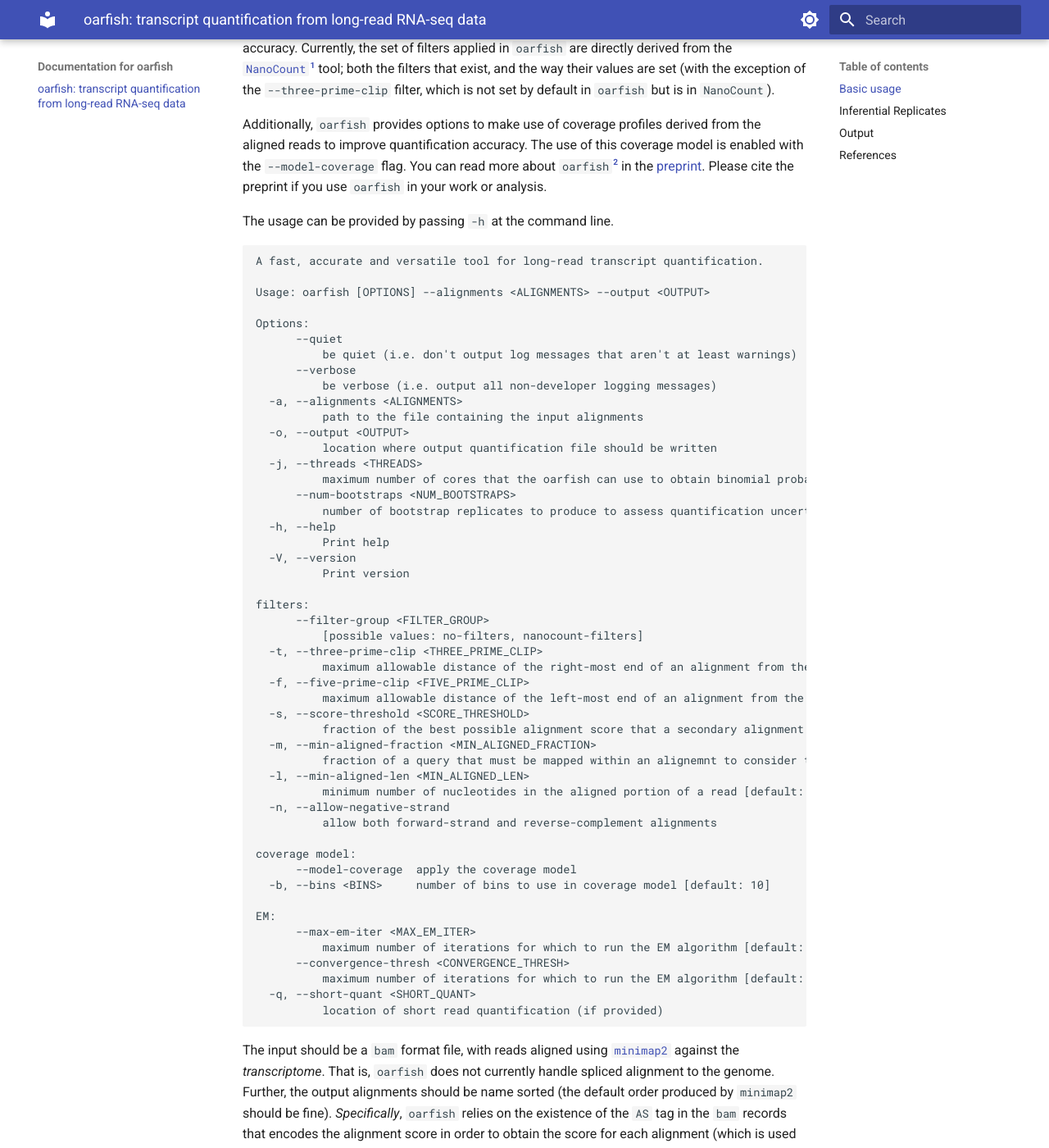
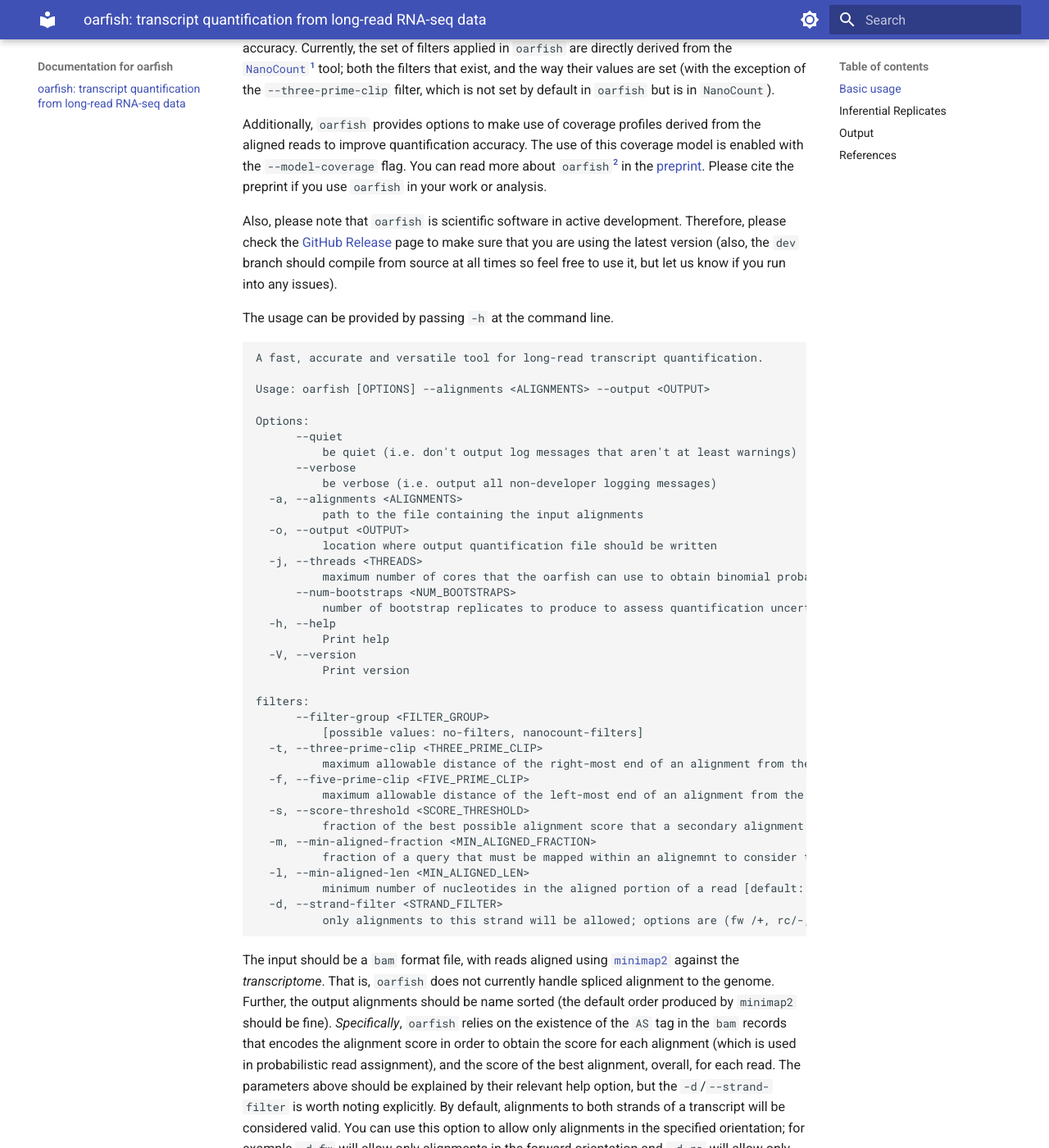
Before and after one commit to COMBINE-lab/oarfish, an MkDocs documentation site: the page built from docs/index.md, in a window 1280 px wide and 1400 px high, scrolled down 391 px. Shown: the whole window at 82% size. Built offline with MkDocs 1.6.1 and Material for MkDocs 9.7.7, drawn with Linux system fonts in a browser that asks for light colours; some of the changed text lies outside the part shown.

Commit message:
update docs

````diff
--- a/docs/index.md
+++ b/docs/index.md
@@ -7,6 +7,9 @@
 It optionally employs many filters to help discard alignments that may reduce quantification accuracy.  Currently, the set of filters applied in `oarfish` are directly derived from the [`NanoCount`](https://github.com/a-slide/NanoCount)[^Gleeson] tool; both the filters that exist, and the way their values are set (with the exception of the `--three-prime-clip` filter, which is not set by default in `oarfish` but is in `NanoCount`).
 
 Additionally, `oarfish` provides options to make use of coverage profiles derived from the aligned reads to improve quantification accuracy.  The use of this coverage model is enabled with the `--model-coverage` flag. You can read more about `oarfish`[^preprint] in the [preprint](https://www.biorxiv.org/content/10.1101/2024.02.28.582591v1). Please cite the preprint if you use `oarfish` in your work or analysis.
+
+Also, please note that `oarfish` is scientific software in active development.  Therefore, please check the [GitHub Release](https://github.com/COMBINE-lab/oarfish/releases) page to make sure that you are using the latest version
+(also, the `dev` branch should compile from source at all times so feel free to use it, but let us know if you run into any issues).
 
 The usage can be provided by passing `-h` at the command line.
 ```
@@ -45,23 +48,14 @@ filters:
           fraction of a query that must be mapped within an alignemnt to consider the alignemnt valid [default: 0.5]
   -l, --min-aligned-len <MIN_ALIGNED_LEN>
           minimum number of nucleotides in the aligned portion of a read [default: 50]
-  -n, --allow-negative-strand
-          allow both forward-strand and reverse-complement alignments
-
-coverage model:
-      --model-coverage  apply the coverage model
-  -b, --bins <BINS>     number of bins to use in coverage model [default: 10]
-
-EM:
-      --max-em-iter <MAX_EM_ITER>
-          maximum number of iterations for which to run the EM algorithm [default: 1000]
-      --convergence-thresh <CONVERGENCE_THRESH>
-          maximum number of iterations for which to run the EM algorithm [default: 0.001]
-  -q, --short-quant <SHORT_QUANT>
-          location of short read quantification (if provided)
+  -d, --strand-filter <STRAND_FILTER>
+          only alignments to this strand will be allowed; options are (fw /+, rc/-, or both/.) [default: .]
 ```
 
-The input should be a `bam` format file, with reads aligned using [`minimap2`](https://github.com/lh3/minimap2) against the _transcriptome_. That is, `oarfish` does not currently handle spliced alignment to the genome.  Further, the output alignments should be name sorted (the default order produced by `minimap2` should be fine). _Specifically_, `oarfish` relies on the existence of the `AS` tag in the `bam` records that encodes the alignment score in order to obtain the score for each alignment (which is used in probabilistic read assignment), and the score of the best alignment, overall, for each read.
+The input should be a `bam` format file, with reads aligned using [`minimap2`](https://github.com/lh3/minimap2) against the _transcriptome_. That is, `oarfish` does not currently handle spliced alignment to the genome.  Further, the output alignments should be name sorted (the default order produced by `minimap2` should be fine). _Specifically_, `oarfish` relies on the existence of the `AS` tag in the `bam` records that encodes the alignment score in order to obtain the score for each alignment (which is used in probabilistic read assignment), and the score of the best alignment, overall, for each read.  The parameters above should be explained by their relevant help option, but the
+`-d`/`--strand-filter` is worth noting explicitly. By default, alignments to both strands of a transcript will be considered valid.  You can use this option to allow only alignments in the specified orientation; for example
+`-d fw` will allow only alignments in the forward orientation and `-d rc` will allow only alignments in the reverse-complement orientation and `-d both` (the default) will allow both.  The `-d` filter, if explicitly provided, overrides
+the orientation filter in any provided "filter group" so e.g. passing `--filter-group no-filters -d fw` will disable other filters, but will still only admit alignments in the forward orientation.
 
 ### Inferential Replicates
 
````
